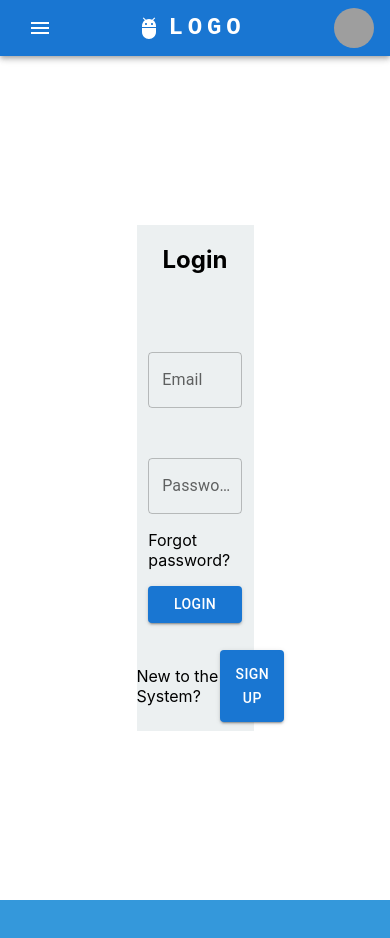
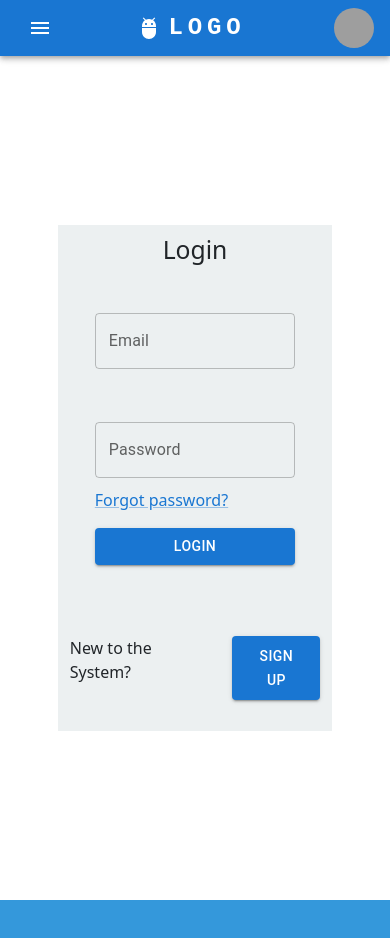
Before and after one commit to SachinthaDilshan96/CMJDCW2, a React (Create React App) app: page /login in a window 390 px wide. Shown: the top 938 px of the page. Built offline with nearby package versions, Linux system fonts and the light colour scheme; grey boxes are pictures that could not be loaded.

Commit message:
validation and responsiveness added to the login

```diff
--- a/src/App.js
+++ b/src/App.js
@@ -4,6 +4,8 @@ import SignUpPage from "./pages/SignUpPage";
 import LoginPage from "./pages/LoginPage";
 import Header from "./pages/components/Header";
 import Footer from "./pages/components/Footer";
+import 'bootstrap/dist/css/bootstrap.min.css';
+
 
 function App() {
   return (
--- a/src/pages/CSS/LoginPage.css
+++ b/src/pages/CSS/LoginPage.css
@@ -9,13 +9,14 @@
 .inner-container{
     background-color: #ecf0f1;
     height: 60vh;
-    width: 30vw;
+    width: 75%;
     display: flex;
     justify-content: center;
 }
 
 .header{
     text-align: center;
+    margin-top: 10px;
 }
 
 .form-container{
@@ -29,8 +30,8 @@
     margin: auto;
 }
 .form-element-container{
-    margin-top: 50px;
-    margin-bottom: 50px;
+    margin-top: 10px;
+    margin-bottom: 30px;
     width: 100%;
 }
 
--- a/src/pages/LoginPage.js
+++ b/src/pages/LoginPage.js
@@ -1,5 +1,5 @@
 import "./CSS/LoginPage.css"
-import {InputAdornment, TextField} from "@mui/material";
+import {InputAdornment, Link, TextField} from "@mui/material";
 import Button from "@mui/material/Button";
 import {useState} from "react";
 import IconButton from "@mui/material/IconButton";
@@ -8,22 +8,25 @@ import {Visibility, VisibilityOff} from "@mui/icons-material";
 const LoginPage =() =>{
     const [email, setEmail] = useState("");
     const [password, setPassword] = useState("");
-    const [isEmailValid,setIsEmailValid] = useState(false);
+    const [isEmailValid,setIsEmailValid] = useState(true);
     const [isPasswordValid,setIsPasswordValid] = useState(false);
-    const [showPassword, setShowPassword] = useState(false);
-
-    const handleClickShowPassword = () => setShowPassword((show) => !show);
-    const handleMouseDownPassword = (event) => {
-        event.preventDefault();
-    };
+    const emailRegex = new RegExp('^[a-zA-Z0-9._:$!%-]+@[a-zA-Z0-9.-]+.[a-zA-Z]$');
+    const handleEmail =(e)=>{
+        if (emailRegex.test(e.target.value)){
+            setEmail(e.target.value);
+            setIsEmailValid(true);
+        }else{
+            setIsEmailValid(false);
+        }
+    }
     return(
-        <div className={"main-container"}>
-            <div className={"inner-container"}>
-                <div className={"form-container"}>
+        <div className="container main-container">
+            <div className="row inner-container">
+                <div className="col-sm-12 col-md-6 form-container">
                     <h2 className={"header"}>Login</h2>
                     <form className={"form"}>
                         <div className={"form-element-container"}>
-                            <TextField error={isEmailValid} onChange={(event)=>setEmail(event.target.value)}  fullWidth="true" id="email" type={"text"} label="Email" variant="outlined" />
+                            <TextField helperText={isEmailValid?" ":"Invalid Email"} error={!isEmailValid} onChange={handleEmail}  fullWidth="true" id="email" type={"email"} label="Email" variant="outlined" />
                         </div>
                         <div className={"form-element-container password-container"}>
                             <TextField
@@ -31,23 +34,12 @@ const LoginPage =() =>{
                                 onChange={(event)=>setPassword(event.target.value)}
                                 fullWidth="true"
                                 id="password"
-                                type={"password"}
+                                type='password'
                                 label="Password"
                                 variant="outlined"
-                                endAdornment={
-                                    <InputAdornment position="end">
-                                        <IconButton
-                                            aria-label="toggle password visibility"
-                                            onClick={handleClickShowPassword}
-                                            onMouseDown={handleMouseDownPassword}
-                                            edge="end"
-                                        >
-                                            {showPassword ? <VisibilityOff /> : <Visibility />}
-                                        </IconButton>
-                                    </InputAdornment>
-                                }/>
+                            />
                         </div>
-                        <p>Forgot password?</p>
+                        <p><Link to={"/"}>Forgot password?</Link></p>
                         <div className={"form-element-container button-container"}>
                             <Button fullWidth={true} type={"submit"} variant={"contained"}>Login</Button>
                         </div>
```
